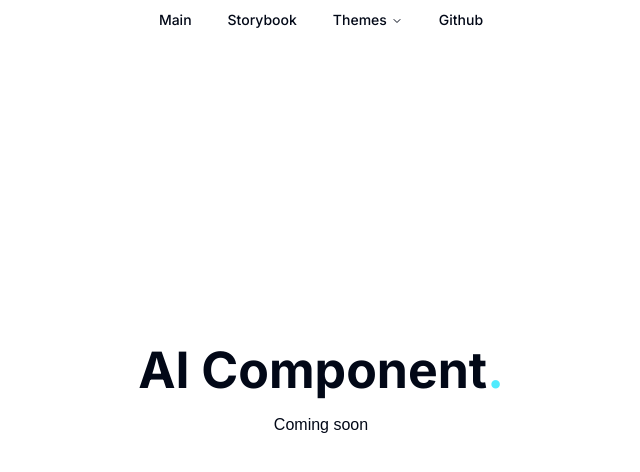
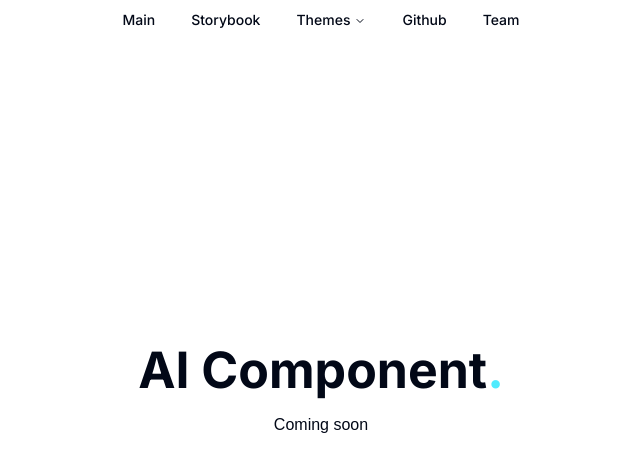
Before and after one commit to hughiephan/ai-component, a Next.js app: page / in a window 1280 px wide. Shown: the top 472 px of the page, without its empty margins (319-959 px from the left). Built offline with nearby package versions, Linux system fonts and the light colour scheme.

Commit message:
Adding Nikk CV

```diff
--- a/components/basic/Menu.tsx
+++ b/components/basic/Menu.tsx
@@ -90,6 +90,13 @@ export function Menu() {
             </NavigationMenuLink>
           </Link>
         </NavigationMenuItem>
+        <NavigationMenuItem>
+          <Link href="https://drive.google.com/file/d/1_95BZCGgjsrxB0zVRjfKTL7sAahVT0wG/view?usp=sharing" legacyBehavior passHref>
+            <NavigationMenuLink className={navigationMenuTriggerStyle()}>
+              Team
+            </NavigationMenuLink>
+          </Link>
+        </NavigationMenuItem>
       </NavigationMenuList>
     </NavigationMenu>
   )
```
